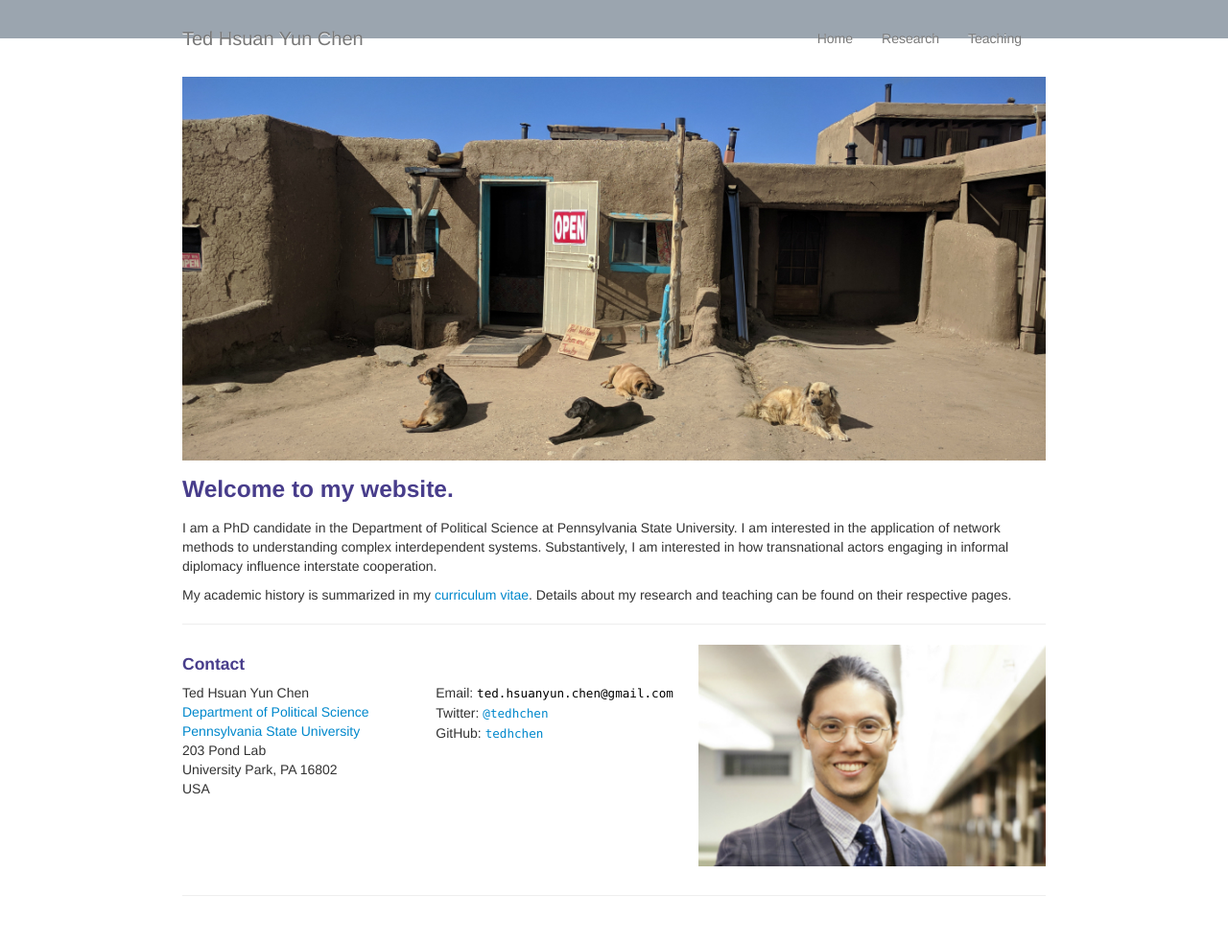
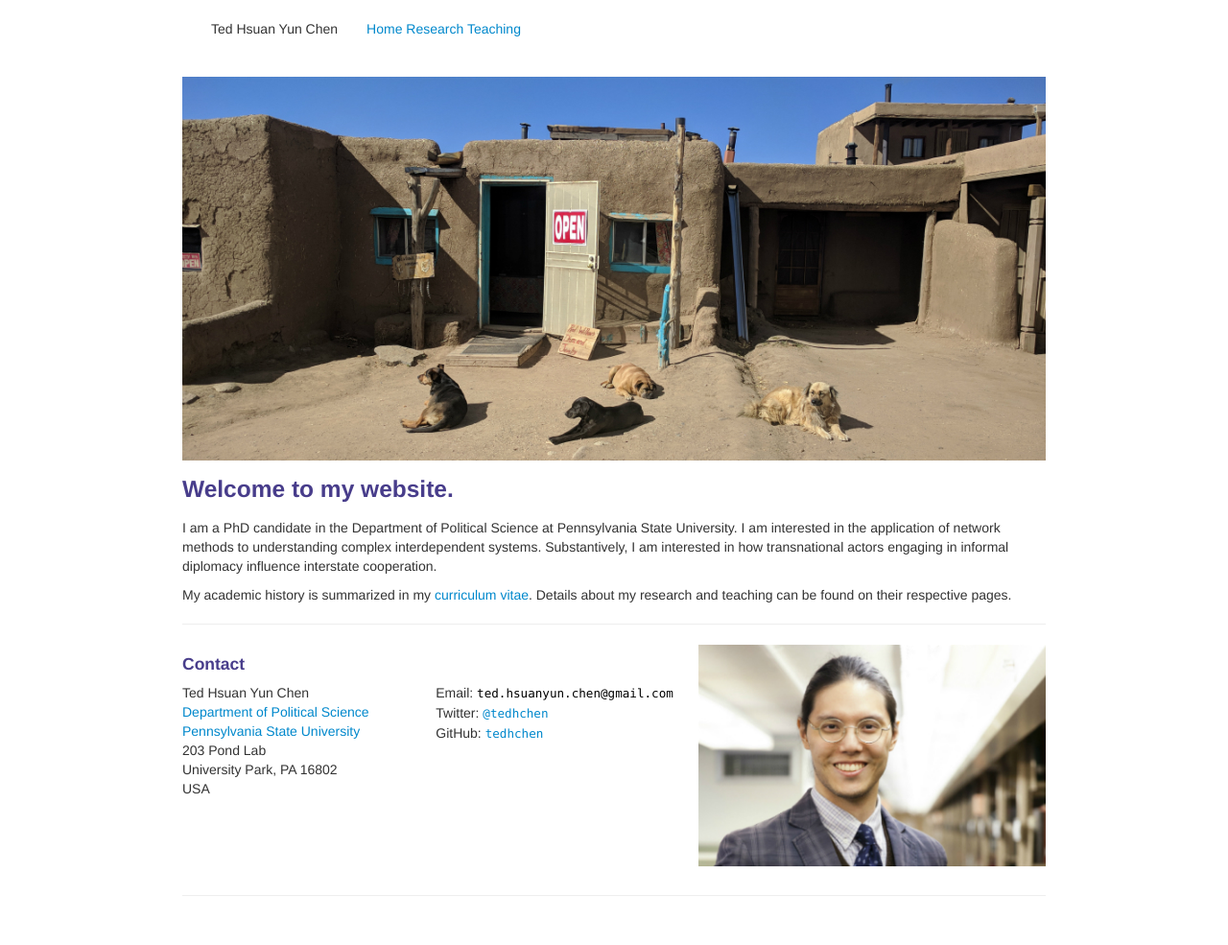
Before and after one commit to tedhchen/tedhchen.github.io, a Jekyll site: the page built from index.md, in a window 1280 px wide. Shown: the whole page at 96% size. Built offline with Jekyll 4.4.1, drawn with Linux system fonts in a browser that asks for light colours.

Commit message:
updated header

```diff
--- a/_includes/themes/twitter/default.html
+++ b/_includes/themes/twitter/default.html
@@ -31,16 +31,23 @@
   </head>
 
   <body>
-      <div class="navbar" style="background-color: #9ba5af;">
+  <div class="header">
+	<div class="nav">
 		<div class="container-narrow">
-          <a class="brand" href="{{ HOME_PATH }}">{{ site.title }}</a>
-          <ul class="nav">
-              <li><a href="{{ BASE_PATH }}/index.html">Home</a></li>
-              <li><a href="{{ BASE_PATH }}/pages/research.html">Research</a></li>
-              <li><a href="{{ BASE_PATH }}/pages/teaching.html">Teaching</a></li>
-          </ul>
-        </div>
-	  </div>
+			<div class="span5>
+				<a class="brand" href="{{ HOME_PATH }}">{{ site.title }}</a>
+			</div>
+
+			<div class="span7>
+				<ul class="nav">
+					<a href="{{ BASE_PATH }}/index.html">Home</a>
+					<a href="{{ BASE_PATH }}/pages/research.html">Research</a>
+					<a href="{{ BASE_PATH }}/pages/teaching.html">Teaching</a>
+				</ul>
+			</div>
+		</div>
+	</div>
+  </div>
 
     <div class="container-narrow">
 
```
